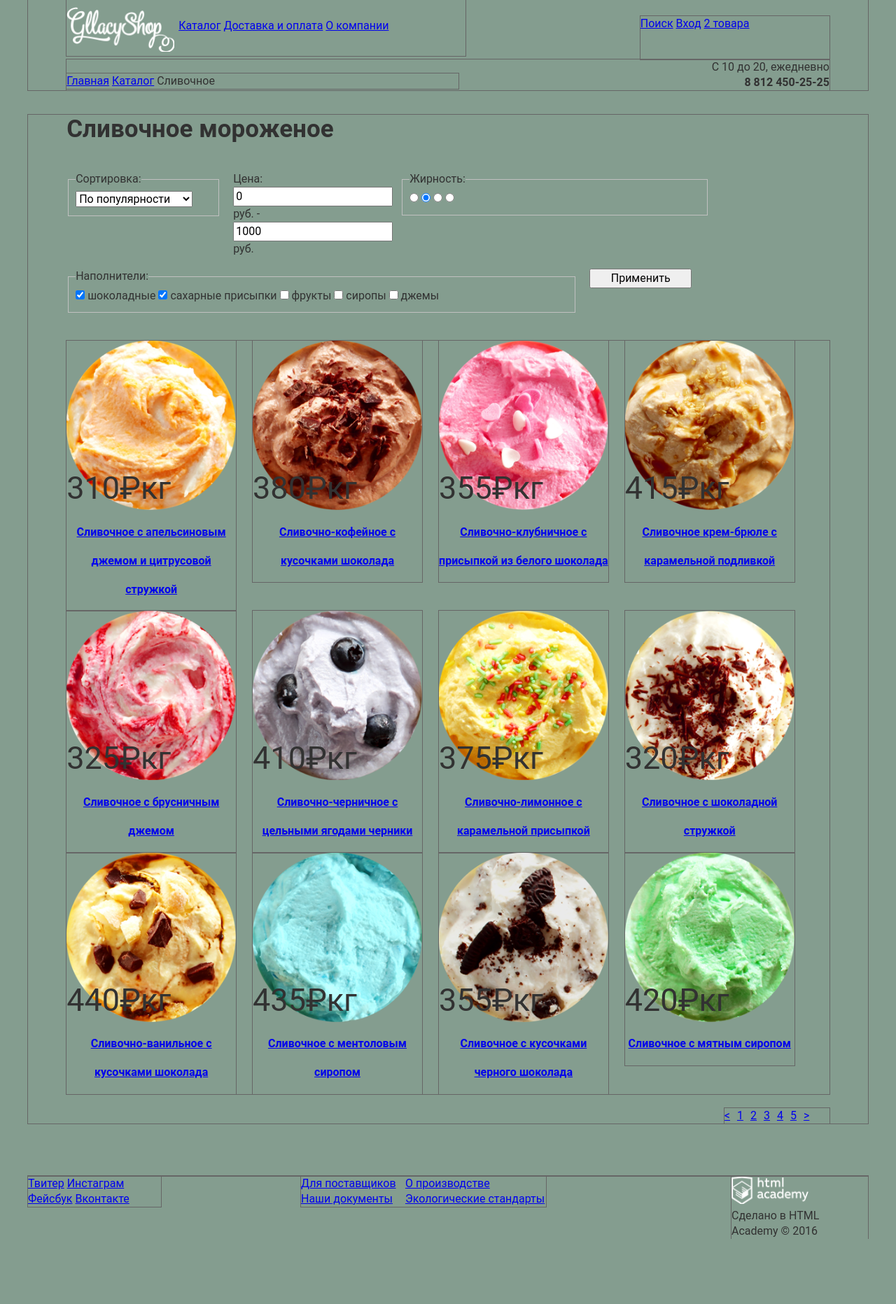
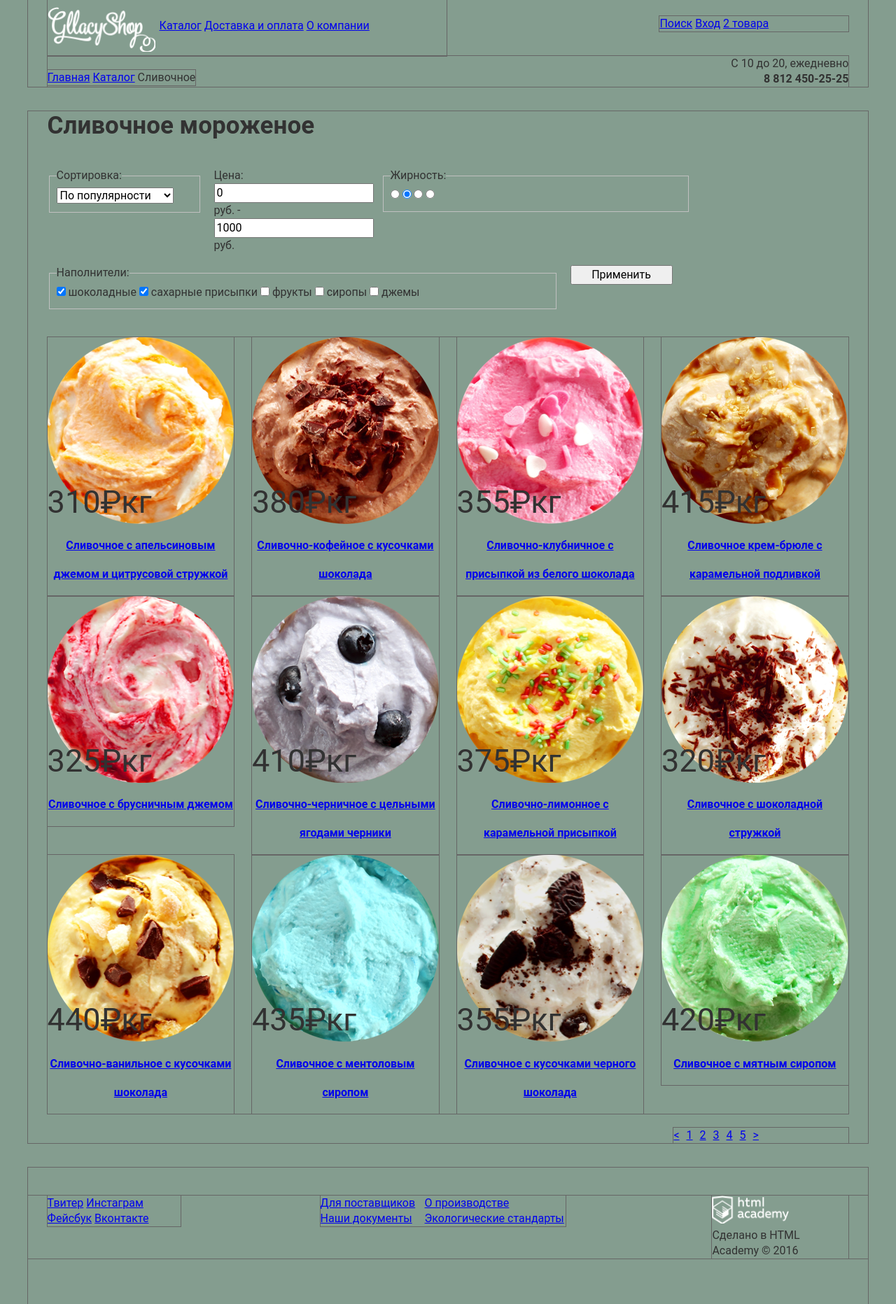
Before and after one commit to EugeneYuriev/182961-gllacy, a plain HTML site: page catalog.html in a window 1280 px wide. Shown: the whole page at 70% size. Before the commit the page ends 1771 px from the top, so only its background shows below. Drawn offline with Linux system fonts and the light colour scheme.

Commit message:
Исправил замечания. Шаг 2

```diff
--- a/catalog.html
+++ b/catalog.html
@@ -7,9 +7,8 @@
     <link href="css/style.css" rel="stylesheet">
   </head>
   <body>
-    <header class="main-header">
-      <div class="container">
-        <div class="wrapper clearfix">
+    <header class="main-header container">
+      <div class="wrapper clearfix">
         <div class="header-top-row clearfix">
           <nav class="main-navigation">
             <div class="main-header-logo">
@@ -94,12 +93,11 @@
           </div>
         </div>
       </div>
-      </div>
     </header>
     <main class="container">
       <div class="wrapper clearfix">
         <h1>Сливочное мороженое</h1>
-        <div class="search-block">
+        <div class="catalog-search-block">
           <form class="catalog-search-form" action="https://echo.htmlacademy.ru" method="post">
             <fieldset class="search-sorting">
               <legend>Сортировка:</legend>
@@ -281,8 +279,8 @@
         </ul>
       </div>
     </main>
-    <footer class="main-footer">
-      <div class="container">
+    <footer class="main-footer container">
+      <div class="wrapper clearfix">
         <section class="footer-social">
           <a class="social-btn social-btn-tw" href="#">Твитер</a>
           <a class="social-btn social-btn-inst" href="#">Инстаграм</a>
--- a/css/style.css
+++ b/css/style.css
@@ -34,6 +34,11 @@ body {
 .container {
   width: 1200px;
   margin: 0 auto;
+  outline: 1px solid #666;
+}
+
+.wrapper {
+  padding: 0 2.3%;
   outline: 1px solid #666;
 }
 
@@ -83,6 +88,7 @@ body {
 .search-popup {
   display: none;
   position: absolute;
+  right: 0;
   width: 318px;
   padding: 44px 22px;
   outline: 1px solid #666;
@@ -96,6 +102,7 @@ body {
 .login-popup {
   display: none;
   position: absolute;
+  right: 0;
   z-index: 10;
   width: 279px;
   height: 214px;
@@ -129,6 +136,7 @@ body {
 .basket-popup {
   display: none;
   position: absolute;
+  right: 0;
   width: 540px;
   outline: 1px solid #666;
 }
@@ -165,7 +173,7 @@ body {
 
 .breadcrumbs {
   float: left;
-  width: 560px;
+  /*width: 560px;*/
   margin: 0;
   margin-top: 20px;
   padding: 0;
@@ -275,10 +283,6 @@ section {
   outline: 1px solid #666;
 }
 
-.wrapper {
-  padding: 0 4.6%;
-}
-
 .row {
   margin-bottom: 40px;
   outline: 1px solid #666;
@@ -286,7 +290,7 @@ section {
 
 .card {
   min-height: 230px;
-  width: 46.6%;
+  width: 48.86%;
   padding: 25px 20px;
   box-sizing: border-box;
   outline: 1px solid #666;
@@ -321,13 +325,13 @@ article {
 .catalog-item {
   display: inline-block;
   vertical-align: top;
-  width: 22.2%;
-  margin-right: 2.2%;
+  width: 23.29%;
+  margin-right: 2.26%;
   font-size: 45px;
   outline: 1px solid #666;
 }
 
-.catalog-item:last-child {
+.catalog-item:nth-child(4n) {
   margin-right: 0;
 }
 
@@ -446,7 +450,7 @@ figure {
   outline: 1px solid #666;
 }
 
-.search-block {
+.catalog-search-block {
   margin-bottom: 40px;
 }
 
@@ -512,7 +516,7 @@ figure {
 
 .pagination {
   float: right;
-  width: 150px;
+  width: 250px;
   list-style: none;
   margin: 0;
   margin-top: 20px;
```
Also changed, not shown: index.html (+5 -7 lines).
